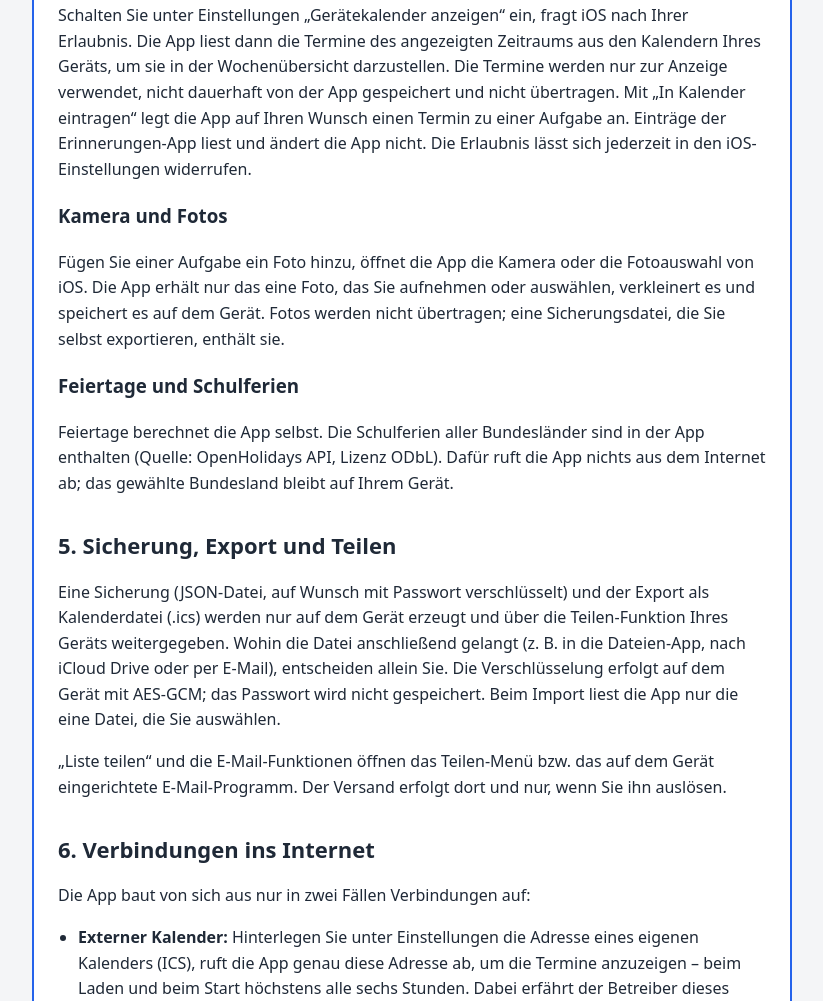
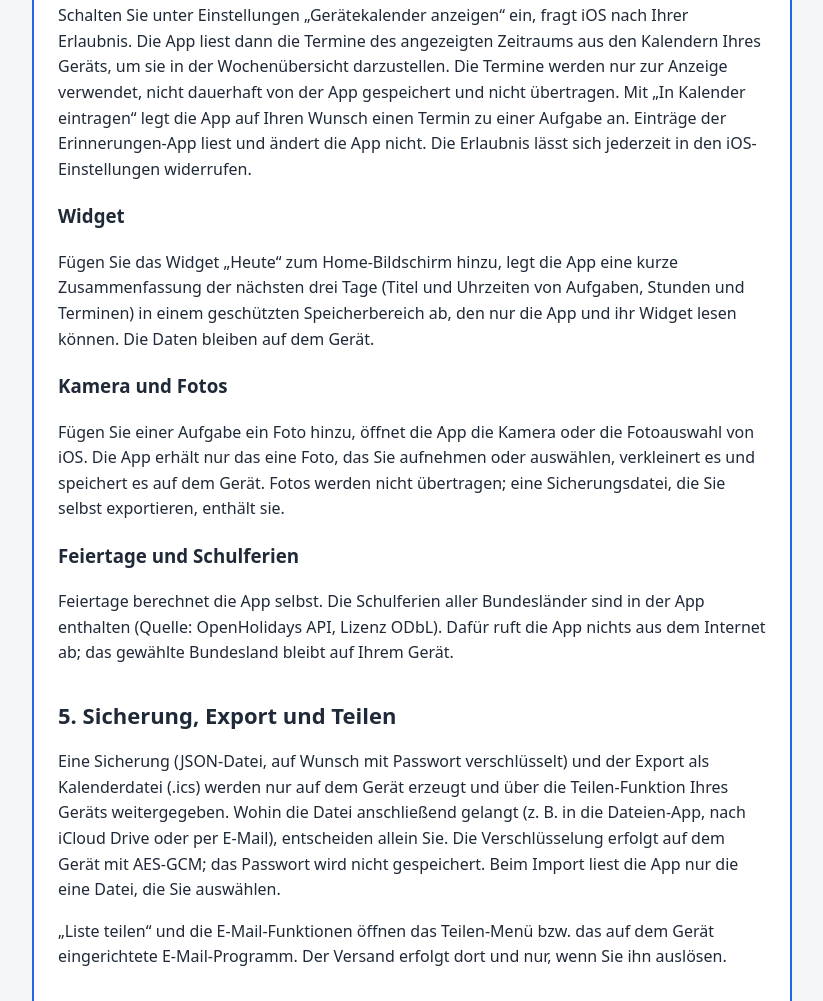
Before and after one commit to simaehlmann-cloud/ToDo-Organizer, a website: page docs/todo-organizer/datenschutz.html in a window 1280 px wide. Shown: the part 1577-2578 px from the top of the page, without its empty margins (228-1051 px from the left). Drawn offline with Linux system fonts and the light colour scheme.

Commit message:
Add files via upload

```diff
--- a/docs/todo-organizer/datenschutz.html
+++ b/docs/todo-organizer/datenschutz.html
@@ -97,6 +97,12 @@ von der App gespeichert und nicht übertragen. Mit „In Kalender eintragen“ l
 einen Termin zu einer Aufgabe an. Einträge der Erinnerungen-App liest und ändert die App nicht.
 Die Erlaubnis lässt sich jederzeit in den iOS-Einstellungen widerrufen.
 </p>
+<h3>Widget</h3>
+<p>
+Fügen Sie das Widget „Heute“ zum Home-Bildschirm hinzu, legt die App eine kurze Zusammenfassung der
+nächsten drei Tage (Titel und Uhrzeiten von Aufgaben, Stunden und Terminen) in einem geschützten
+Speicherbereich ab, den nur die App und ihr Widget lesen können. Die Daten bleiben auf dem Gerät.
+</p>
 <h3>Kamera und Fotos</h3>
 <p>
 Fügen Sie einer Aufgabe ein Foto hinzu, öffnet die App die Kamera oder die Fotoauswahl von iOS.
```
